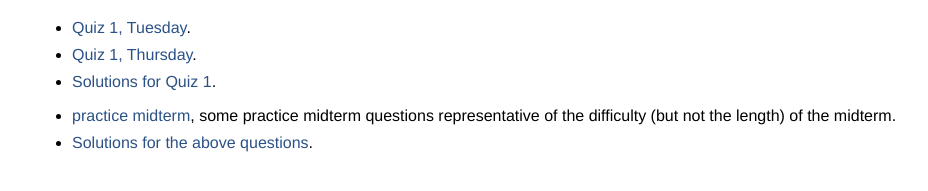
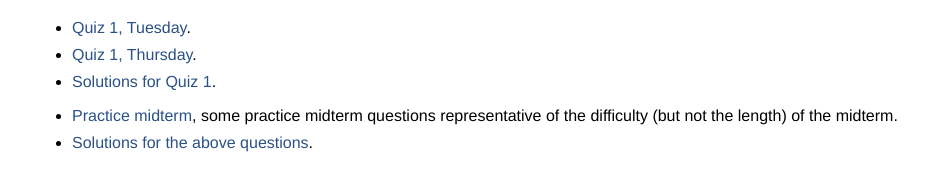
Before and after one commit to jsempliner/jsempliner.github.io, a Jekyll site: the page built from Teaching/Math32A2025F/index.md, in a window 1280 px wide. Shown: the part 586-777 px from the top of the page, without its empty margins (6-934 px from the left). Built offline with Jekyll 4.4.1, drawn with Linux system fonts in a browser that asks for light colours.

```diff
--- a/Teaching/Math32A2025F/index.md
+++ b/Teaching/Math32A2025F/index.md
@@ -31,6 +31,6 @@ Here is a link to the <a href = "{{ page.dir }}Math32ASyllabus.pdf">syllabus</a>
 </ul>
 
 <ul>
-    <li><a href = "{{ page.dir }}Practice_Midterm.pdf">practice midterm</a>, some practice midterm questions representative of the difficulty (but not the length) of the midterm.</li>
+    <li><a href = "{{ page.dir }}Practice_Midterm.pdf">Practice midterm</a>, some practice midterm questions representative of the difficulty (but not the length) of the midterm.</li>
     <li><a href = "{{ page.dir }}Practice_Midterm_Solutions.pdf">Solutions for the above questions</a>.</li>
 </ul>
```
